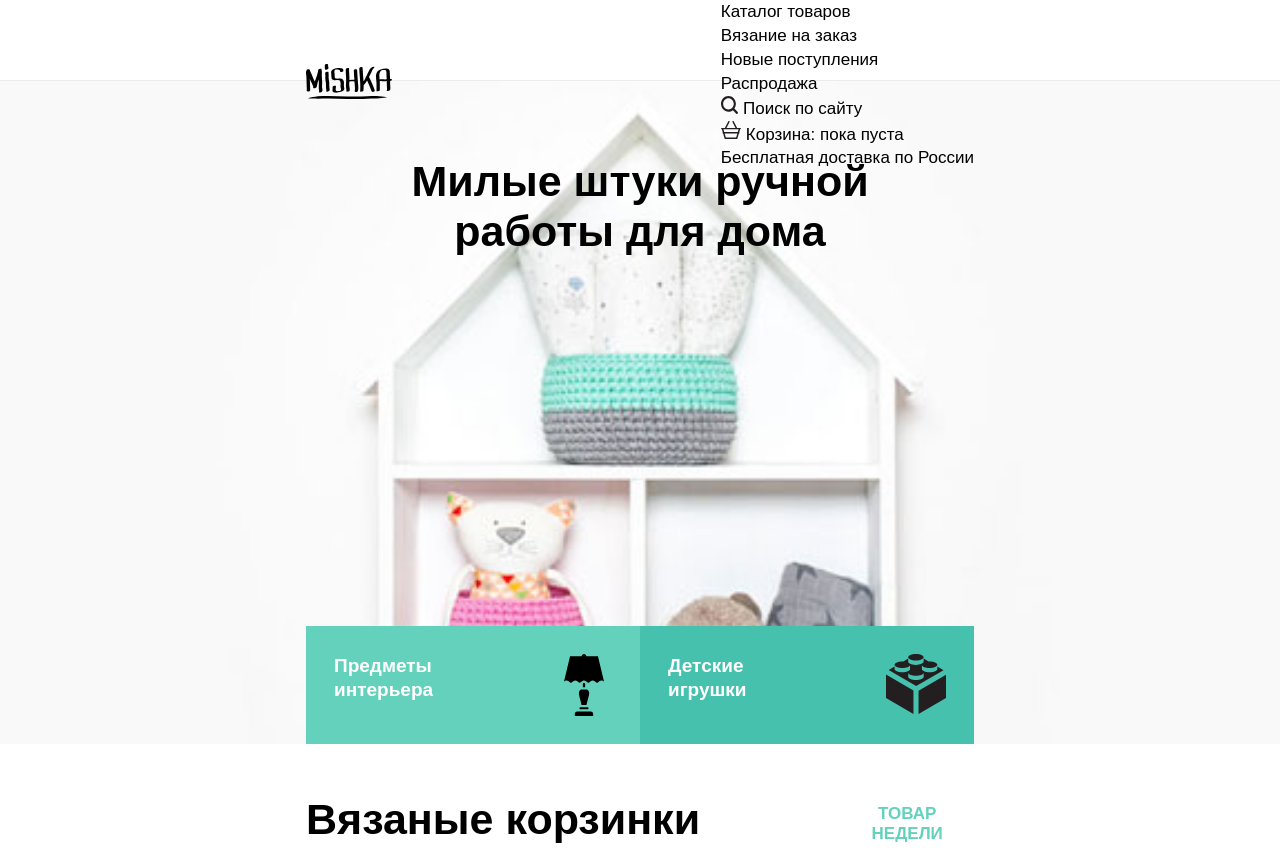
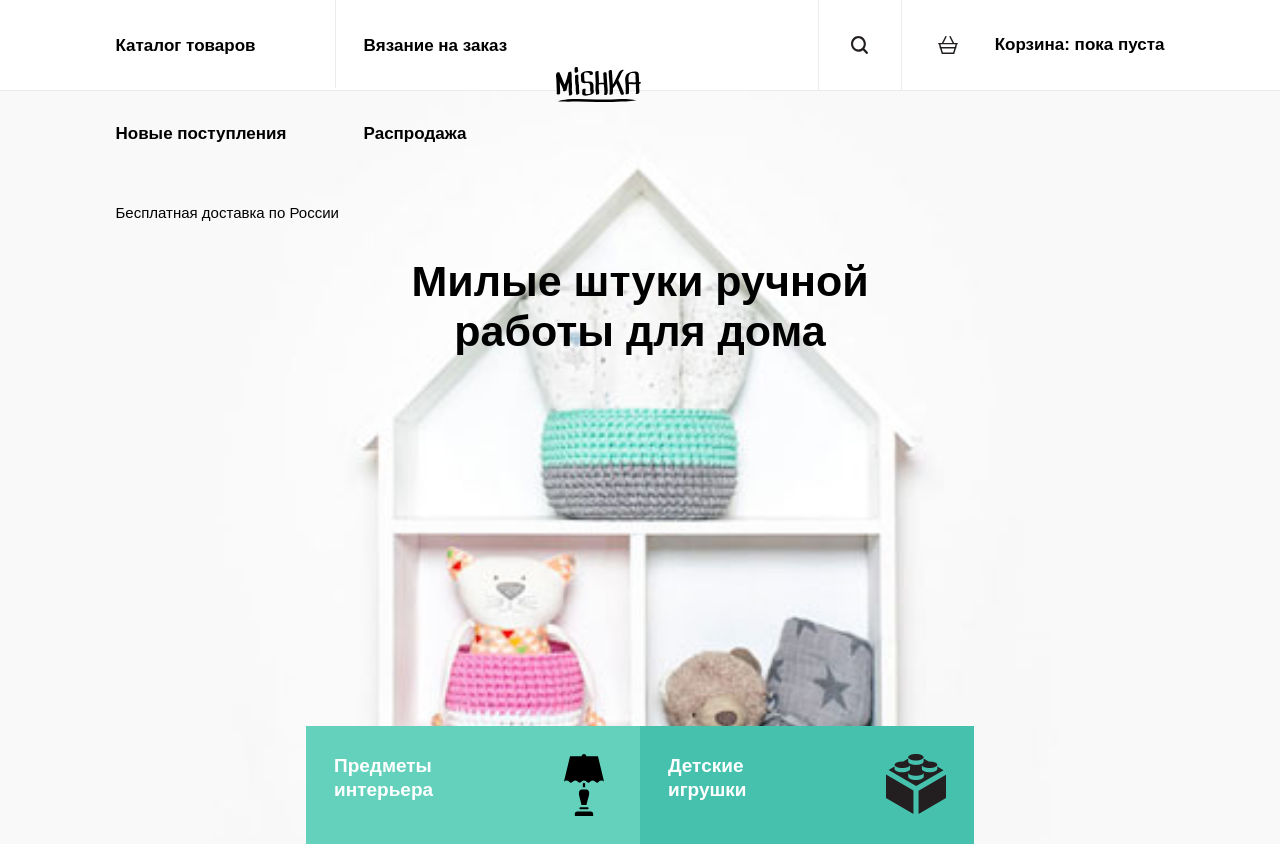
Before and after one commit to NastassiaD/627365-mishka, a website: page source/index.html in a window 1280 px wide. Shown: the top 857 px of the page. Drawn offline with nearby package versions, Linux system fonts and the light colour scheme; files that its build step writes are made by us from their sources.

Commit message:
Начата верстка адаптивной сетки нав бара header-nav

```diff
--- a/source/index.html
+++ b/source/index.html
@@ -17,22 +17,21 @@
             </picture>
           </div>
           <button class="header-nav__toggle" type="button"><img src="img/icon-menu-open.svg" alt="Открыть меню"></button>
-          <div class="header-nav__list-wrapper header-nav__list-wrapper--mobile">
-            <ul class="header-nav__list">
+          <ul class="header-nav__list header-nav__list--collapsed">
             <li class="header-nav__item header-nav__item--catalog">
               <a href="catalog.html">Каталог товаров</a>
             </li>
-              <li class="header-nav__item header-nav__knitting">
+            <li class="header-nav__item header-nav__item--knitting">
               <a href="#">Вязание на заказ</a>
             </li>
-              <li class="header-nav__item header-nav__new header-nav__item--hidden">
+            <li class="header-nav__item header-nav__item--new">
               <a href="catalog.html">Новые поступления</a>
             </li>
-              <li class="header-nav__item header-nav__sale header-nav__item--hidden">
+            <li class="header-nav__item header-nav__item--sale">
               <a href="catalog.html">Распродажа</a>
             </li>
           </ul>
-            <div class="header-nav__user-menu">
+          <div class="header-nav__user-menu header-nav__user-menu--collapsed">
             <div class="header-nav__search">
               <img class="header-nav__search-icon" src="img/icon-search.svg" alt="Поиск">
               <a href="#"><span class="header-nav__search-text">Поиск по сайту</span></a>
@@ -44,7 +43,6 @@
           </div>
           <div class="header-nav__free-delivery">
             <span>Бесплатная доставка по России</span>
-            </div>
           </div>
         </div>
       </nav>
--- a/source/sass/_header-nav.scss
+++ b/source/sass/_header-nav.scss
@@ -1,8 +1,10 @@
 .header-nav {
   background-color: $white;
   color: $black;
+  height: 80px;
   line-height: 24px;
   font-family: "opensansbold", sans-serif;
+  font-weight: 600;
   font-size: 17px;
   border-bottom: 1px solid #ECECEC;
   display: flex;
@@ -35,14 +37,17 @@
 .header-nav__item {
   a {
     color: $black;
-    font-family: 'opensansbold', sans-serif;
-    font-size: 17px;
   }
 }
 
 .header-nav__user-menu{
   a {
     color: $black;
-    text-decoration: none;
   }
 }
+
+.header-nav__free-delivery {
+  font-family: "opensans", sans-serif;
+  font-weight: 200;
+  font-size: 15px;
+}
--- a/source/sass/_media.scss
+++ b/source/sass/_media.scss
@@ -16,10 +16,88 @@
 
 /* Small Devices, Tablets */
 @media only screen and (min-width: 768px) {
+  .header-nav {
+    height: 90px;
+  }
+
+  .header-nav__wrapper {
+    width: 668px;
+    display: flex;
+    flex-wrap: wrap;
+    justify-content: space-between;
+  }
+
+  .header-nav__logo {
+    margin-left: 0;
+    order: 1;
+  }
+
+  .header-nav__toggle {
+    display: none;
+  }
+
+  .header-nav__list {
+    order: 3;
+    display: flex;
+    flex: 1 0 50%;
+  }
+
+  .header-nav__item {
+    padding: 25px 30px 0 0;
+  }
+
+  .header-nav__item--new {
+    display: none;
+  }
+
+  .header-nav__item--sale {
+    display: none;
+  }
+
+  .header-nav__user-menu {
+    order: 2;
+    display: flex;
+    height: 90px;
+  }
+
+  .header-nav__search {
+    font-size: 0;
+    width: 82px;
+    border-right: 1px solid #ececec;
+    border-left: 1px solid #ececec;
+    display: flex;
+    align-items: center;
+  }
+
+  .header-nav__search-icon {
+    margin: 0 auto;
+  }
+
+  .header-nav__search-text {
+    display: none;
+  }
+
+  .header-nav__basket {
+    display: flex;
+    align-items: center;
+    justify-content: flex-end;
+    width: 263px;
+  }
+
+  .header-nav__basket-icon {
+    margin: 0 auto;
+  }
+
+  .header-nav__free-delivery {
+    order: 4;
+    padding-top: 25px;
+  }
+
   .header__tagline-text {
     font-size: 43px;
     line-height: 50px;
     width: 668px;
+    padding-top: 165px;
   }
 
   .title-style {
@@ -31,21 +109,6 @@
 
   .wrapper-main {
     width: 668px;
-  }
-
-  .header-nav__wrapper {
-    width: 668px;
-    display: flex;
-    flex-wrap: wrap;
-    justify-content: space-between;
-  }
-
-  .header-nav__logo {
-    margin-left: 0;
-  }
-
-  .header-nav__toggle {
-    display: none;
   }
 
   .main-categories {
@@ -211,6 +274,45 @@
 
 
 /* Large Devices, Wide Screens */
-@media only screen and (min-width: 1200px) {
-  /**/
+@media only screen and (min-width: 1150px) {
+  .header-nav__wrapper {
+    width: 1049px;
+  }
+
+  .header-nav__logo {
+    order: 2;
+    flex: 1 0 20%;
+  }
+
+  .header-nav__list {
+    order: 1;
+    flex: 1 0 37%;
+    display: flex;
+    flex-wrap: wrap;
+  }
+
+  .header-nav__item {
+    box-sizing: border-box;
+    width: 50%;
+    text-align: left;
+    padding: 34px 0 30px;
+  }
+
+  .header-nav__item--catalog {
+    border-right: 1px solid #ececec;;
+  }
+
+  .header-nav__item--knitting {
+    padding-left: 28px;
+  }
+
+  .header-nav__item--new {
+    display: block;
+  }
+
+  .header-nav__item--sale {
+    display: block;
+    padding-left: 28px;
+  }
+
 }
```
Lines whose indentation alone changed are shown as unchanged.
